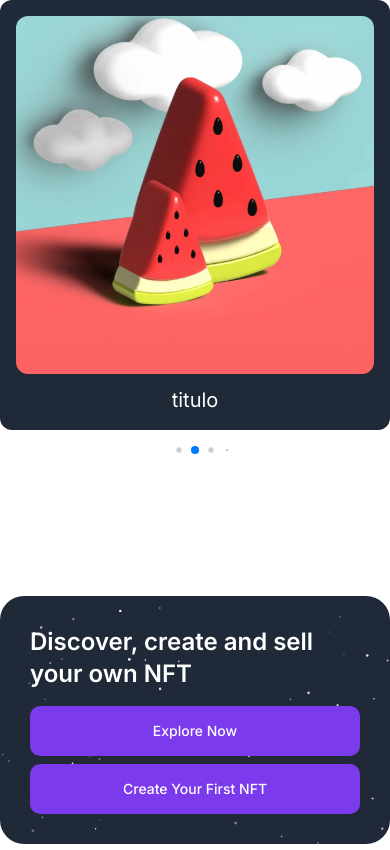
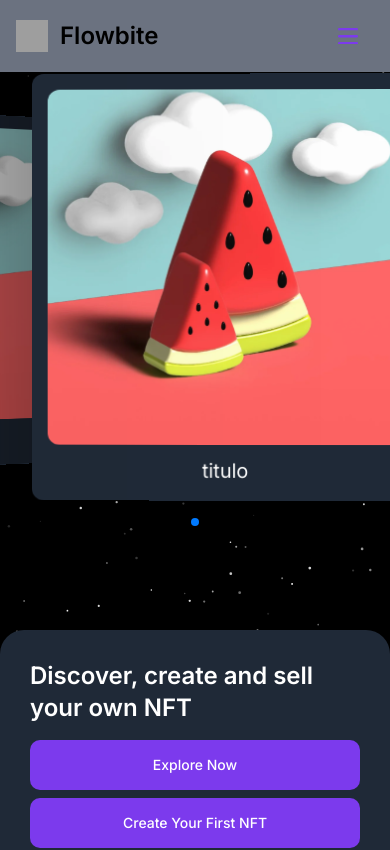
Before and after one commit to solariumwebnft/website, a Next.js app: page / in a window 390 px wide. Shown: the top 850 px of the page. Built offline with nearby package versions, Linux system fonts and the light colour scheme; grey boxes are pictures that could not be loaded.

Commit message:
feat: add responsive navbar

```diff
--- a/src/app/globals.css
+++ b/src/app/globals.css
@@ -97,7 +97,7 @@
     rgba(255, 255, 255, 0.1),
     rgba(255, 255, 255, 0.2)
   );
-  z-index: 20;
+
   transform: translateX(75%);
   animation: lightEffect 1s forwards;
 }
--- a/src/app/page.tsx
+++ b/src/app/page.tsx
@@ -1,5 +1,7 @@
 import { CallToAction } from "@/components/callToAction/CallToAction";
+import { Navbar } from "@/components/navbar";
 import { Slider } from "@/components/slider";
+import { SparklesCore } from "@/components/ui/sparkles";
 
 import "swiper/css";
 import "swiper/css/effect-coverflow";
@@ -8,8 +10,21 @@ import "swiper/css/pagination";
 
 export default function Home() {
   return (
-    <main className="flex min-h-screen flex-col items-center justify-between p-0 md:p-24">
+    <main className="relative flex h-full w-full flex-col items-center justify-between bg-black p-0">
+      <div className="absolute inset-0 h-full w-full">
+        <SparklesCore
+          id="tsparticlesfullpage"
+          background="transparent"
+          minSize={0.6}
+          maxSize={1.4}
+          particleDensity={100}
+          className="h-full w-full"
+          particleColor="#FFFFFF"
+        />
+      </div>
+      <Navbar />
       <Slider />
+      <CallToAction />
       <CallToAction />
     </main>
   );
--- a/src/components/callToAction/CallToAction.tsx
+++ b/src/components/callToAction/CallToAction.tsx
@@ -12,18 +12,7 @@ import { SwiperSection } from "./SwiperSection";
 import { SparklesCore } from "../ui/sparkles";
 
 export const CallToAction = () => (
-  <div className="relative flex max-h-[268px] w-full max-w-[1110px] flex-col justify-between overflow-hidden rounded-3xl bg-gray-800 md:flex-row lg:pr-[40px]">
-    <div className="absolute inset-0 h-screen w-full">
-      <SparklesCore
-        id="tsparticlesfullpage"
-        background="transparent"
-        minSize={0.6}
-        maxSize={1.4}
-        particleDensity={100}
-        className="h-full w-full"
-        particleColor="#FFFFFF"
-      />
-    </div>
+  <div className="z-20 mt-24 flex max-h-[268px] w-full max-w-[1110px] flex-col justify-between overflow-hidden rounded-3xl bg-gray-800 md:flex-row lg:pr-[40px]">
     <div className="flex flex-col justify-between p-[30px] text-white md:p-[50px]">
       <h2 className="mb-4 text-2xl font-semibold md:max-w-[60%] md:text-3xl lg:max-w-[100%] lg:text-4xl">
         Discover, create and sell your own NFT
--- /dev/null
+++ b/src/components/navbar.tsx
@@ -0,0 +1,132 @@
+"use client";
+import React, { useState } from "react";
+import { Button } from "./ui/button";
+import { FaWallet } from "react-icons/fa";
+import Image from "next/image";
+
+export const Navbar: React.FC = () => {
+  const menuItems = [
+    { label: "Connect to wallet", icon: <FaWallet />, key: "wallet1" },
+  ];
+  const link = [
+    { label: "session 1 ", key: "wallet1" },
+    { label: "session 2 ", key: "wallet2" },
+    { label: "session 3 ", key: "wallet3" },
+  ];
+
+  const [isLinksVisible, setIsLinksVisible] = useState<Boolean>(false);
+
+  const toggleLinks = () => {
+    setIsLinksVisible(!isLinksVisible);
+  };
+
+  return (
+    <nav className="top-0 z-20 w-full bg-gray-500">
+      <div className="mx-auto flex max-w-screen-xl items-center justify-between p-4">
+        <a
+          href="https://flowbite.com/"
+          className="flex items-center space-x-3 rtl:space-x-reverse"
+        >
+          <Image
+            src="https://flowbite.com/docs/images/logo.svg"
+            className="h-8"
+            height={32}
+            width={32}
+            alt="Flowbite Logo"
+          />
+          <span className="self-center whitespace-nowrap text-2xl font-semibold dark:text-white">
+            Flowbite
+          </span>
+        </a>
+
+        <div className="md:hidden">
+          <Button
+            data-collapse-toggle="navbar-default"
+            variant={"link"}
+            // aria-controls="navbar-default"
+            // aria-expanded={isLinksVisible}
+            onClick={toggleLinks}
+          >
+            <span className="sr-only">Toggle Links</span>
+            <svg
+              className="w-5"
+              aria-hidden="true"
+              xmlns="http://www.w3.org/2000/svg"
+              fill="none"
+              viewBox="0 0 17 14"
+            >
+              <path
+                stroke="currentColor"
+                strokeLinecap="round"
+                strokeLinejoin="round"
+                strokeWidth="2"
+                d="M1 1h15M1 7h15M1 13h15"
+              />
+            </svg>
+          </Button>
+        </div>
+
+        <div className="hidden w-full md:block md:w-auto" id="navbar-default">
+          <ul className="height-100% flex gap-6 align-middle">
+            {link.map((item) => (
+              <li key={item.key} className="h-100% flex">
+                <Button
+                  style={{
+                    alignItems: "center",
+                    display: "flex",
+                    minHeight: "100%",
+                  }}
+                  variant="link"
+                  className="z-10 text-white"
+                >
+                  {item.label}
+                </Button>
+              </li>
+            ))}{" "}
+            {menuItems.map((item) => (
+              <li key={item.key}>
+                <Button className="button-glass z-10 max-w-[44px] justify-between p-2 px-4 text-white">
+                  {item.label} {item.icon}
+                </Button>
+              </li>
+            ))}
+          </ul>
+        </div>
+      </div>
+
+      <div className={`${isLinksVisible ? "block" : "hidden"} md:hidden`}>
+        <ul className="absolute flex w-[100%] flex-col gap-4 bg-gray-500 p-6">
+          {link.map((item) => (
+            <li key={item.key}>
+              <Button
+                variant="link"
+                style={{
+                  alignItems: "center",
+                  display: "flex",
+                  minWidth: "100%",
+                }}
+                className="z-10 p-6 text-white"
+              >
+                {item.label}
+              </Button>
+            </li>
+          ))}
+          {menuItems.map((item) => (
+            <li key={item.key} className="h-100% flex">
+              <Button
+                style={{
+                  alignItems: "center",
+                  display: "flex",
+                  minWidth: "100%",
+                }}
+                className="button-glass z-10 max-w-[44px] justify-between p-2 px-4 text-white"
+              >
+                {item.label} {item.icon}
+              </Button>
+            </li>
+          ))}
+        </ul>
+      </div>
+    </nav>
+  );
+};
--- a/src/components/slider.tsx
+++ b/src/components/slider.tsx
@@ -80,7 +80,7 @@ export const Slider = () => {
         onClick={(swiper) => {
           console.log("swiper", swiper);
         }}
-        autoplay={{ delay: 3000 }}
+        autoplay={{ delay: 5000 }}
         modules={[EffectCoverflow, Pagination, Navigation, EffectCards]}
         cardsEffect={{
           rotate: true,
@@ -124,7 +124,7 @@ export const Slider = () => {
                   <Image
                     src={src}
                     alt={`Slide ${index + 1}`}
-                    className="scale-105 transform transition-transform duration-300 ease-in-out will-change-transform hover:scale-125"
+                    className="z-50 scale-105 transform transition-transform duration-300 ease-in-out will-change-transform hover:scale-125"
                     width={500}
                     height={500}
                   />
```
